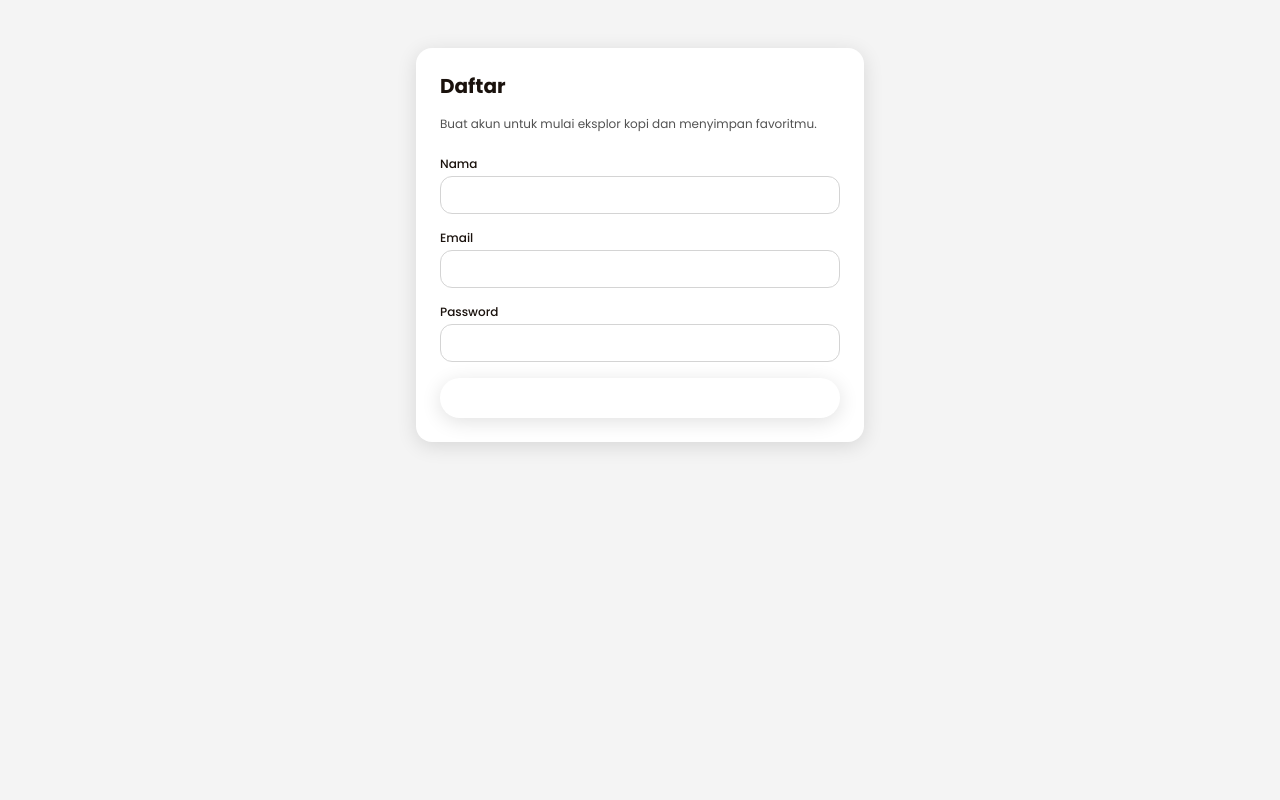
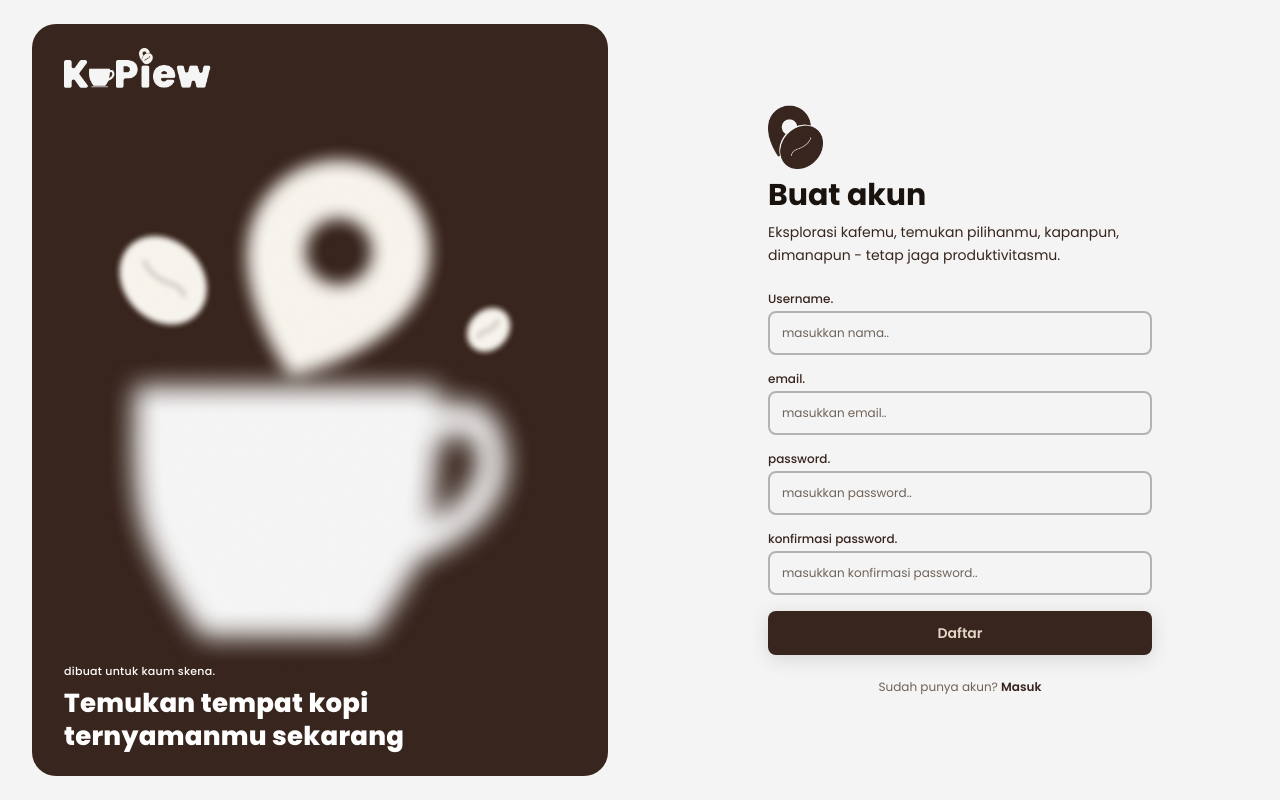
Before and after one commit to faracutrisfa/KOPIEW, a Vue app: page /register in a window 1280 px wide. Built offline with nearby package versions, Linux system fonts and the light colour scheme.

Commit message:
feat: add auth style n layout

```diff
--- a/src/views/LoginView.vue
+++ b/src/views/LoginView.vue
@@ -2,7 +2,6 @@
 import { ref } from "vue";
 import BaseButton from "../components/BaseButton.vue";
 import InputField from "../components/InputField.vue";
-
 
 const form = ref({
   username: "",
@@ -11,42 +10,75 @@ const form = ref({
 </script>
 
 <template>
-  <section class="min-h-screen grid grid-cols-1 lg:grid-cols-2">
-    <div class="hidden lg:flex items-center justify-center bg-primary">
-      <div class="w-[80%] rounded-3xl overflow-hidden shadow-xl">
-        <img :src="Poster" alt="poster" class="w-full h-full object-cover" />
+  <section class="grid min-h-screen grid-cols-1 bg-bg-main lg:grid-cols-2">
+    <div class="hidden items-center justify-center p-6 lg:flex">
+      <div
+        class="relative flex h-full w-full max-w-xl flex-col overflow-hidden rounded-3xl bg-primary text-white"
+      >
+        <img
+          src="/cup-bg.webp"
+          alt="Kopiew illustration"
+          class="pointer-events-none absolute top-1/2 left-1/2 w-3/4 -translate-x-1/2 -translate-y-1/2 object-cover"
+        />
+
+        <div class="relative flex h-full flex-col justify-between px-8 py-6">
+          <div>
+            <img src="/white-logo.webp" alt="Kopiew Logo" class="h-10 w-auto" />
+          </div>
+
+          <div class="mt-8">
+            <p class="mb-2 text-[11px] font-medium tracking-wide">
+              dibuat untuk kaum skena.
+            </p>
+            <h2
+              class="text-[26px] font-extrabold leading-tight tracking-[0.01em]"
+            >
+              Temukan tempat kopi<br />
+              ternyamanmu sekarang
+            </h2>
+          </div>
+        </div>
       </div>
     </div>
 
-    <div class="flex items-center justify-center px-6 lg:px-16">
-      <div class="w-full max-w-sm">
+    <div class="flex items-center justify-center px-6 py-10 lg:px-16">
+      <div class="w-full max-w-sm space-y-6">
+        <img src="/minilogo.webp" alt="Kopiew mini" class="mb-2 h-16" />
 
-        <h1 class="text-2xl font-bold text-text-strong">Masuk</h1>
+        <div class="space-y-2">
+          <h1 class="text-3xl font-bold text-text-strong">Masuk</h1>
+          <p class="text-sm leading-relaxed text-text-body">
+            Eksplorasi kafemu, temukan pilihanmu, kapanpun, dimanapun - tetap
+            jaga produktivitasmu.
+          </p>
+        </div>
 
-        <form class="space-y-4">
+        <form class="space-y-4 text-sm">
           <InputField
-            label="Username"
-            placeholder="masukkan nama.."
+            label="username."
+            type="username"
+            placeholder="masukkan username.."
             v-model="form.username"
           />
 
           <InputField
-            label="Password"
+            label="password."
             type="password"
             placeholder="masukkan password.."
             v-model="form.password"
+            icon="eye"
           />
 
-          <BaseButton class="mt-2" full variant="primary"> Daftar </BaseButton>
+          <BaseButton variant="primary" full>Masuk</BaseButton>
         </form>
 
-        <p class="mt-4 text-center text-xs text-neutral-600">
+        <p class="mt-2 text-center text-xs text-text-disabled">
           Belum punya akun?
           <RouterLink
-            to="{ name: 'register' }"
+            :to="{ name: 'register' }"
             class="font-semibold text-primary"
           >
-            Daftar dulu
+            Daftar
           </RouterLink>
         </p>
       </div>
--- a/src/views/RegisterView.vue
+++ b/src/views/RegisterView.vue
@@ -1,40 +1,103 @@
+<script setup>
+import { ref } from "vue";
+import BaseButton from "../components/BaseButton.vue";
+import InputField from "../components/InputField.vue";
+
+const form = ref({
+  username: "",
+  email: "",
+  password: "",
+  passwordConfirmation: "",
+});
+</script>
+
 <template>
-  <section class="min-h-[60vh] flex items-center justify-center px-4 py-12">
-    <div class="w-full max-w-md rounded-2xl bg-white p-6 shadow-soft">
-      <h1 class="mb-4 text-xl font-bold text-kopi-600">Daftar</h1>
-      <p class="mb-6 text-xs text-neutral-600">
-        Buat akun untuk mulai eksplor kopi dan menyimpan favoritmu.
-      </p>
+  <section class="grid min-h-screen grid-cols-1 bg-bg-main lg:grid-cols-2">
+    <div class="hidden items-center justify-center p-6 lg:flex">
+      <div
+        class="relative flex h-full w-full max-w-xl flex-col overflow-hidden rounded-3xl bg-primary text-white"
+      >
+        <img
+          src="/cup-bg.webp"
+          alt="Kopiew illustration"
+          class="pointer-events-none absolute top-1/2 left-1/2 w-3/4 -translate-x-1/2 -translate-y-1/2 object-cover"
+        />
 
-      <form class="space-y-4 text-sm">
-        <div>
-          <label class="mb-1 block text-xs font-medium">Nama</label>
-          <input
-            type="text"
-            class="w-full rounded-xl border border-neutral-300 px-3 py-2 text-sm focus:outline-none focus:ring-2 focus:ring-kopi-500"
+        <div class="relative flex h-full flex-col justify-between px-8 py-6">
+          <div>
+            <img src="/white-logo.webp" alt="Kopiew Logo" class="h-10 w-auto" />
+          </div>
+
+          <div class="mt-8">
+            <p class="mb-2 text-[11px] font-medium tracking-wide">
+              dibuat untuk kaum skena.
+            </p>
+            <h2
+              class="text-[26px] font-extrabold leading-tight tracking-[0.01em]"
+            >
+              Temukan tempat kopi<br />
+              ternyamanmu sekarang
+            </h2>
+          </div>
+        </div>
+      </div>
+    </div>
+
+    <div class="flex items-center justify-center px-6 py-10 lg:px-16">
+      <div class="w-full max-w-sm space-y-6">
+        <img src="/minilogo.webp" alt="Kopiew mini" class="mb-2 h-16" />
+
+        <div class="space-y-2">
+          <h1 class="text-3xl font-bold text-text-strong">Buat akun</h1>
+          <p class="text-sm leading-relaxed text-text-body">
+            Eksplorasi kafemu, temukan pilihanmu, kapanpun, dimanapun - tetap
+            jaga produktivitasmu.
+          </p>
+        </div>
+
+        <form class="space-y-4 text-sm">
+          <InputField
+            label="Username."
+            placeholder="masukkan nama.."
+            v-model="form.username"
           />
-        </div>
-        <div>
-          <label class="mb-1 block text-xs font-medium">Email</label>
-          <input
+
+          <InputField
+            label="email."
             type="email"
-            class="w-full rounded-xl border border-neutral-300 px-3 py-2 text-sm focus:outline-none focus:ring-2 focus:ring-kopi-500"
+            placeholder="masukkan email.."
+            v-model="form.email"
           />
-        </div>
-        <div>
-          <label class="mb-1 block text-xs font-medium">Password</label>
-          <input
+
+          <InputField
+            label="password."
             type="password"
-            class="w-full rounded-xl border border-neutral-300 px-3 py-2 text-sm focus:outline-none focus:ring-2 focus:ring-kopi-500"
+            placeholder="masukkan password.."
+            v-model="form.password"
+            icon="eye"
           />
-        </div>
-        <button
-          type="submit"
-          class="w-full rounded-xl2 bg-kopi-500 py-2.5 text-sm font-semibold text-white shadow-soft hover:bg-kopi-600 transition"
-        >
-          Daftar
-        </button>
-      </form>
+
+          <InputField
+            label="konfirmasi password."
+            type="password"
+            placeholder="masukkan konfirmasi password.."
+            v-model="form.passwordConfirmation"
+            icon="eye-off"
+          />
+
+          <BaseButton variant="primary" full>Daftar</BaseButton>
+        </form>
+
+        <p class="mt-2 text-center text-xs text-text-disabled">
+          Sudah punya akun?
+          <RouterLink
+            :to="{ name: 'login' }"
+            class="font-semibold text-primary"
+          >
+            Masuk
+          </RouterLink>
+        </p>
+      </div>
     </div>
   </section>
 </template>
```
Also changed, not shown: public/cup-bg.webp (added), public/white-logo.webp (added).
